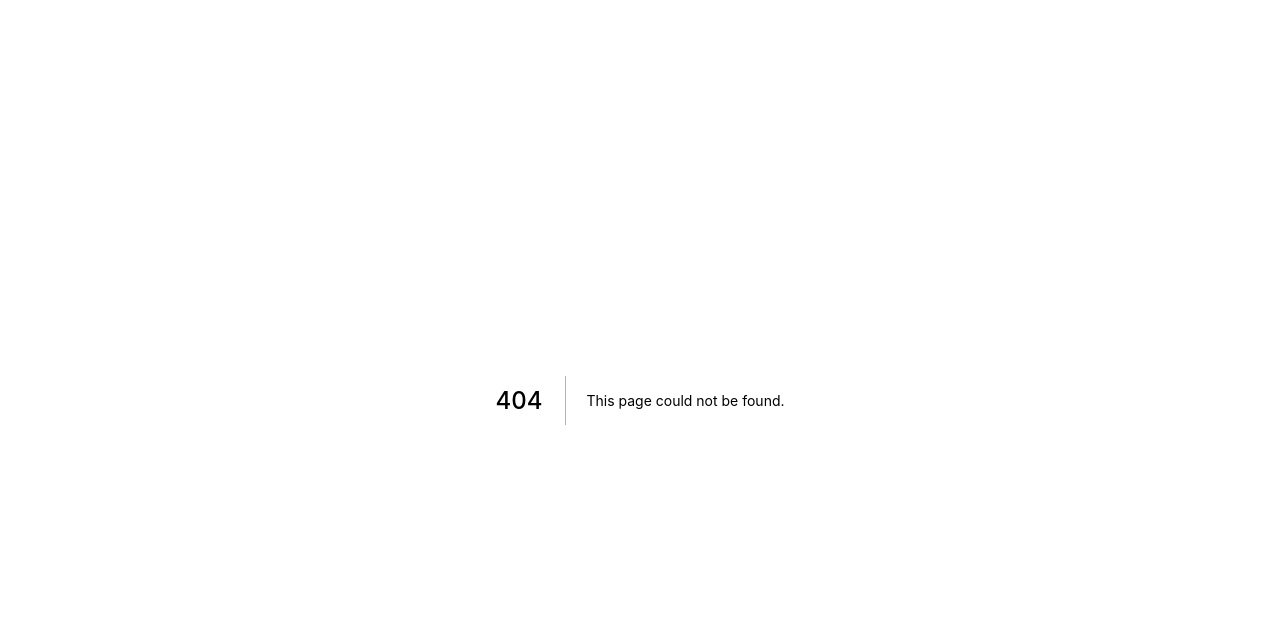
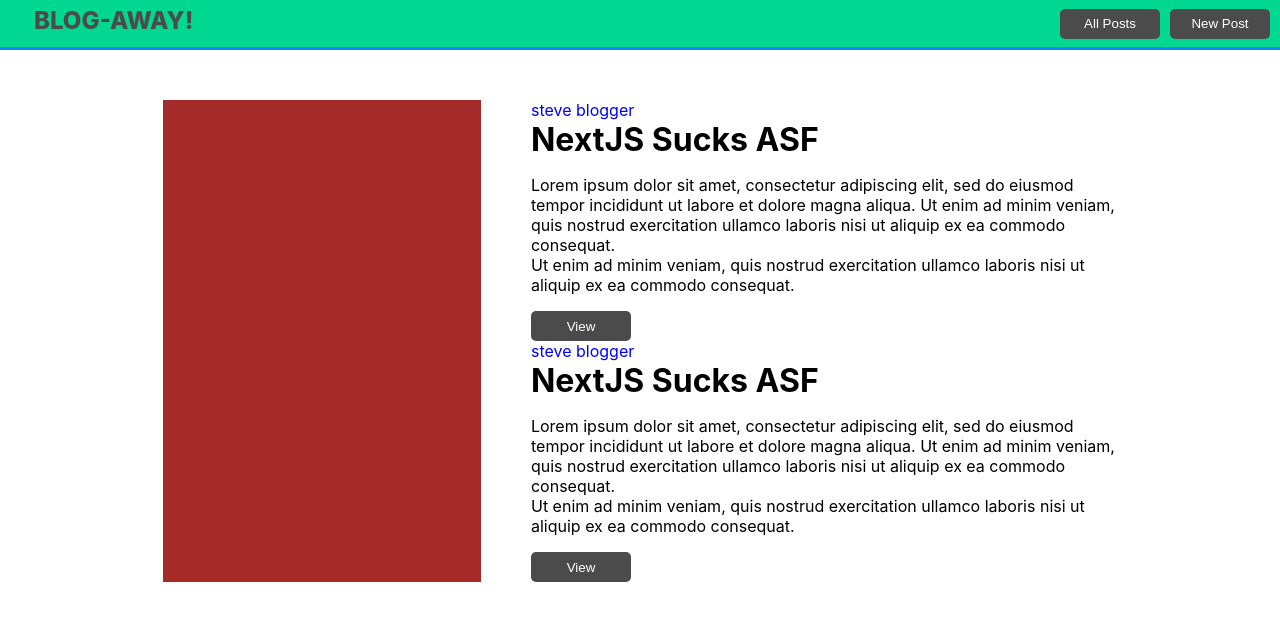
Before and after one commit to iyinolu/simple-blog, a Next.js app: page /recentPosts in a window 1280 px wide. Before the commit this address had no page. Shown: the top 620 px of the page. Built offline with nearby package versions, Linux system fonts and the light colour scheme.

Commit message:
add redux store; build landing page

```diff
--- /dev/null
+++ b/pages/recentPosts.tsx
@@ -0,0 +1,124 @@
+/* eslint-disable @next/next/no-img-element */
+import Head from 'next/head'
+import styles from '../styles/Home.module.css'
+import styled from "styled-components";
+import Image from 'next/image';
+import postImage from '../public/postIMG.svg';
+
+const AppBar = styled.div`
+    display: flex;
+    flex-flow: row-reverse;
+    position: relative;
+    background-color: #00D791;
+    height: 50px;
+    text-align: center;
+    align-items: center;
+    border-bottom: 3px solid #008CFF;
+`;
+
+const AppBarBtn = styled.button`
+    height: 30px;
+    width: 100px;
+    background-color: #4b4b4b;
+    color: white;
+    border-radius: 5px;
+    box-shadow: 0px 0px 0px transparent;
+    border: 0px solid transparent;
+    text-shadow: 0px 0px 0px transparent;
+`;
+
+const AppLogo = styled.span`
+    position: absolute;
+    top: 12%;
+    left: 34px;
+    font-weight: 800;
+    font-size: 24px;
+    color: #4b4b4b;
+`
+
+const AppBody = styled.div`
+    ::-webkit-scrollbar {
+        display: none;
+    }
+    -ms-overflow-style: none;  /* IE and Edge */
+    scrollbar-width: none;  /* Firefox */
+    margin: 0 auto;
+    width: 100%;
+    height: 100vh;
+    overflow: scroll;
+    background-color: grey;
+`
+const PostContainer = styled.div`
+    height: 100vh;
+    width: auto;
+    padding: 50px 163px;
+    background-color: white;
+`
+const App: React.FC = () => {
+    return (
+        <AppBody>
+            <AppBar>
+                <AppLogo> BLOG-AWAY! </AppLogo>
+                <AppBarBtn style={{ marginRight: '10px'}}> New Post </AppBarBtn>
+                <AppBarBtn style={{ marginRight: '10px'}} > All Posts </AppBarBtn>
+            </AppBar>
+            <PostContainer >
+                <Post />
+                <Post />
+
+            </PostContainer>
+
+        </AppBody>
+    )
+}
+
+
+const RecentPosts: React.FC = () => {
+    return (
+        <Post />
+    )
+}
+
+
+
+const Post: React.FC = () => {
+    return (
+        <>
+        <div style={{ display: 'flex'}}>
+            <div
+                style={{
+                    height:"auto",
+                    width:"100%",
+                    backgroundColor:'brown',
+                    marginRight: "50px"
+            }}>
+            </div>
+            <div>
+                <div style={{ display: 'block'}}>
+                    <p style={{ color: "blue", margin:"0"}}> steve blogger </p>
+                    <h1 style={{ margin:"0"}}> NextJS Sucks ASF</h1>
+                    <p> Lorem ipsum dolor sit amet, consectetur adipiscing elit, sed do eiusmod tempor incididunt ut labore et dolore magna aliqua. Ut enim ad minim veniam, quis nostrud exercitation ullamco laboris nisi ut aliquip ex ea commodo consequat. <br/>Ut enim ad minim veniam, quis nostrud exercitation ullamco laboris nisi ut aliquip ex ea commodo consequat. </p>
+                </div>
+                <AppBarBtn> View </AppBarBtn>
+            </div>
+        </div>
+
+        </>
+    )
+}
+
+
+
+
+
+
+
+
+
+
+
+
+
+
+
+export default App;
--- /dev/null
+++ b/store.ts
@@ -0,0 +1,6 @@
+import { createStore } from "redux";
+import rootReducer from './redux/reducers/index';
+
+export const store = (initialState={}) => {
+    return createStore(rootReducer, initialState)
+}
```
Also changed, not shown: package.json (+10 -1 lines), pages/index.js (deleted, +0 -69 lines), pages/index.tsx (added, +79 -0 lines), redux/actions/actions.ts (added, +18 -0 lines), redux/actions/index.ts (added, +8 -0 lines), redux/reducers/blogReducer.ts (added, +28 -0 lines), redux/reducers/index.ts (added, +10 -0 lines), 1 other file (tests, documents, lock files or other folders).
